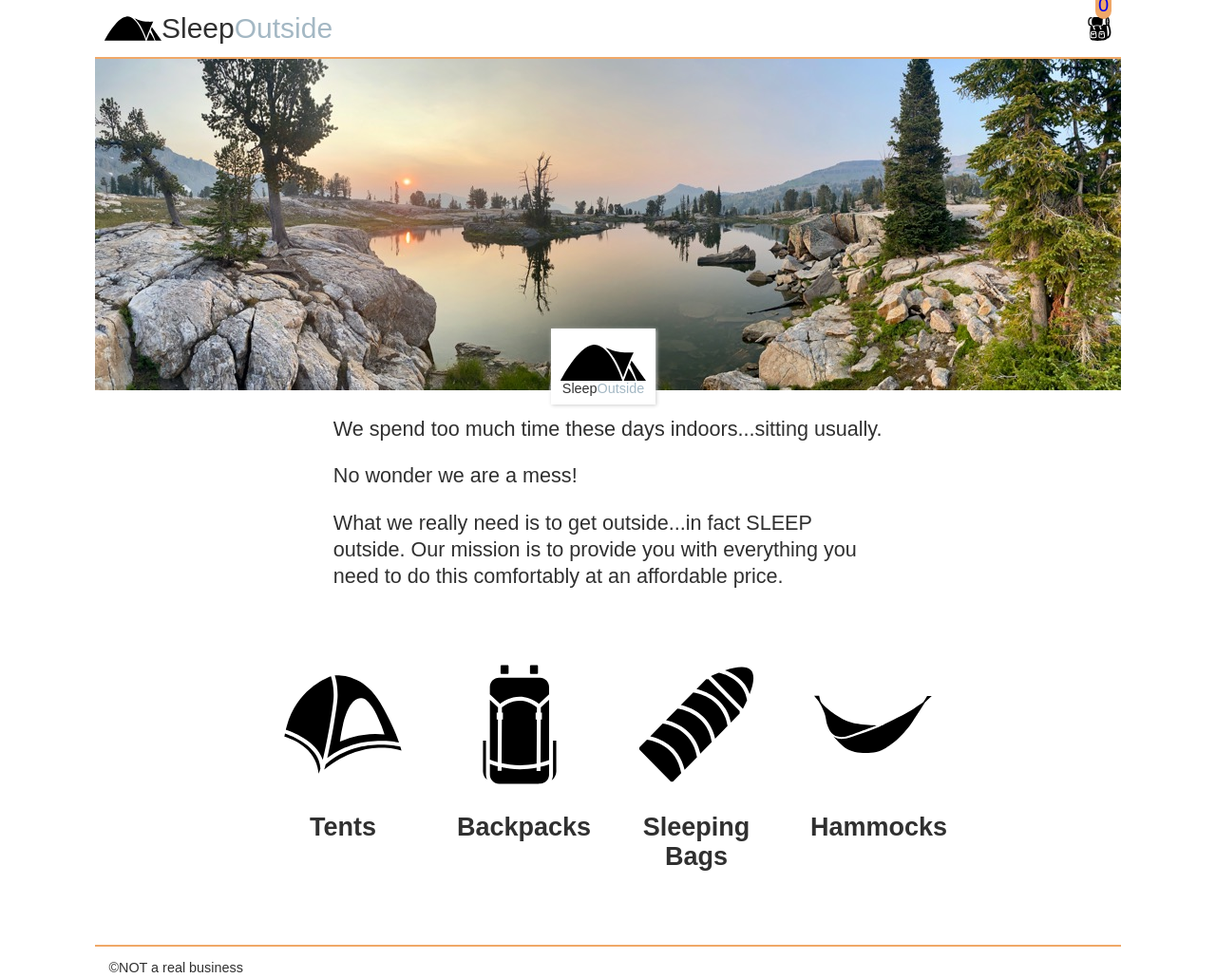
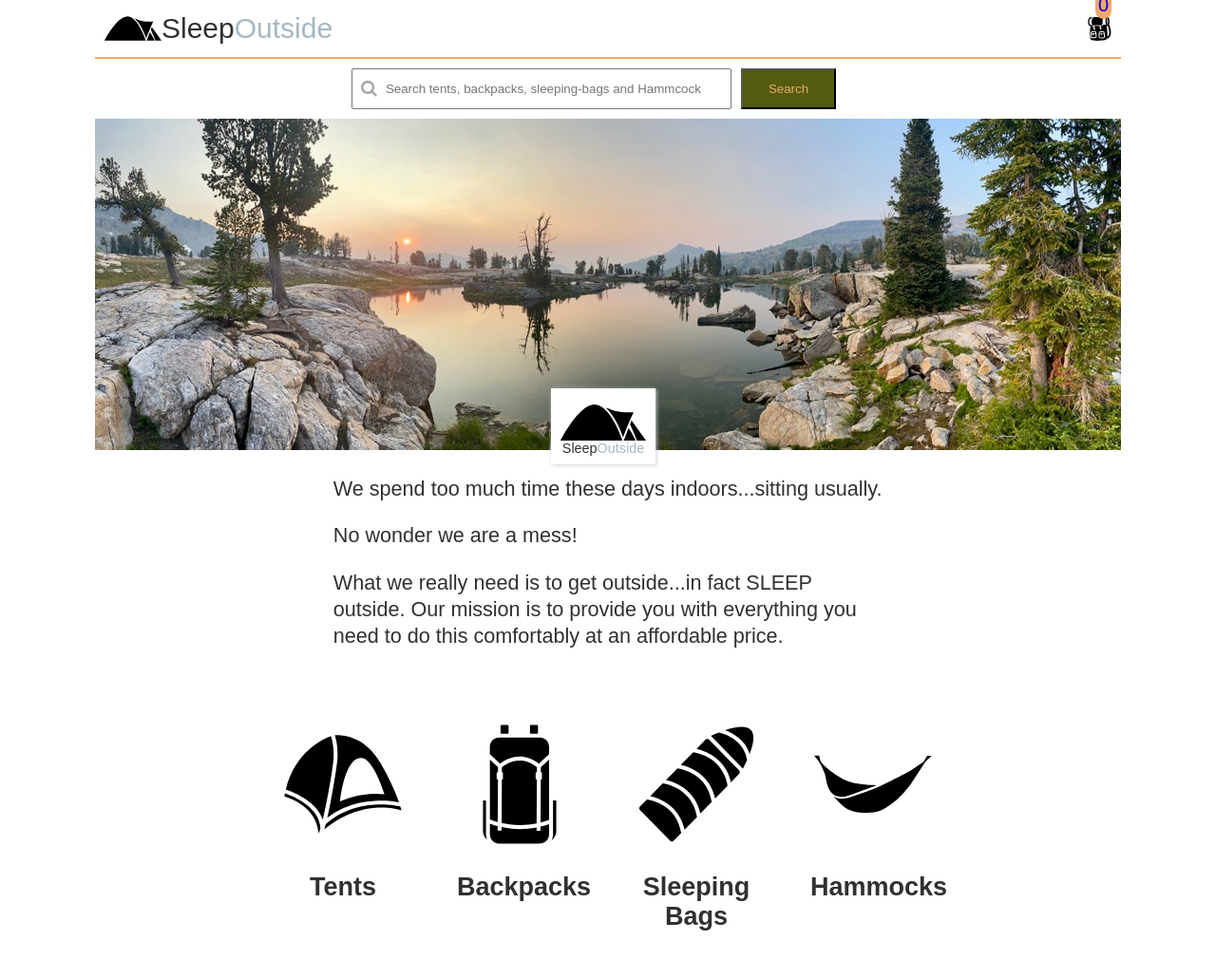
Before and after one commit to jpaulocts/wdd330, a website built with Vite: page src/index.html in a window 1280 px wide. Shown: the top 1030 px of the page at 95% size. Built offline with nearby package versions, Linux system fonts and the light colour scheme; no server answers.

Commit message:
search box completed

```diff
--- a/src/css/style.css
+++ b/src/css/style.css
@@ -30,6 +30,7 @@ header {
   justify-content: space-between;
   padding: 0 10px;
 }
+
 .logo {
   line-height: 60px;
   width: 245px;
@@ -262,6 +263,52 @@ button {
   font-size: medium;
   margin: 0.5rem;
 }
+/* Styling for the search Icons begin here  */
+
+/* body{
+  position: absolute;
+} */
+.search {
+  margin: 0 auto;
+  width: 50%;
+  margin-top: 10px;
+  margin-bottom: 10px;
+  display: flex;
+  gap: 10px;
+
+}
+.search i{
+  position: absolute;
+}
+i{
+  margin-left: 10px;
+  margin-top: 12px;
+  color: #aca8a8;
+}
+.search input{
+  padding: .75rem;
+  width: 25rem;
+  text-align: center;
+}
+
+.search .sear{
+  width: 100px;
+  background-color: #525b0f;
+  color: #f0a868;
+
+}
+
+
+
+
+/* Styling for the search Icon Ends here  */
+
+
+
+
+
+
+
 
 @media screen and (min-width: 500px) {
   body {
--- a/src/index.html
+++ b/src/index.html
@@ -5,9 +5,17 @@
     <meta name="viewport" content="width=device-width, initial-scale=1.0" />
     <title>Sleep Outside | Home</title>
     <link rel="stylesheet" href="/css/style.css" />
+    <link rel="stylesheet" href="https://cdnjs.cloudflare.com/ajax/libs/font-awesome/4.7.0/css/font-awesome.min.css">
   </head>
   <body>
     <header class="divider" id="main-header"></header>
+    <div>
+      <form action="" name="search-form" class="search" data-search-form>
+        <i class="fa fa-search icon" ></i>
+        <input type="text" name="search-text" placeholder=" Search tents, backpacks, sleeping-bags and Hammcock" data-search>
+        <input type="submit" value="Search" class="sear" data-submit>
+      </form>
+    </div>
     <main class="divider">
       <div class="hero">
         <img
@@ -68,5 +76,7 @@
     </main>
     <footer class="foot" id="main-footer"></footer>
     <script src="js/main.js" type="module"></script>
+    <script src="js/product-listing.js" type="module"></script>
+
   </body>
 </html>
--- a/src/js/main.js
+++ b/src/js/main.js
@@ -1,3 +1,2 @@
 import { loadHeaderFooter,  } from "./utils.mjs";
-
-loadHeaderFooter();
+// loadHeaderFooter();
--- a/src/js/product-listing.js
+++ b/src/js/product-listing.js
@@ -1,6 +1,6 @@
 import ExternalServices from "./ExternalServices.mjs";
 import ProductList from "./ProductList.mjs";
-import { loadHeaderFooter, getParams } from "./utils.mjs";
+import { loadHeaderFooter, getParams, getLocalStorage, setLocalStorage } from "./utils.mjs";
 
 loadHeaderFooter();
 
@@ -10,4 +10,25 @@ const dataSource = new ExternalServices();
 const element = document.querySelector(".product-list");
 const listElements = new ProductList(category, dataSource, element);
 
+
 listElements.init();
+
+const searchInput = document.querySelector("[data-search]");
+const searchForm = document.querySelector("[data-search-form]");
+
+
+searchForm.addEventListener("submit", (e) =>{
+    let searchValue = searchInput.value.toLowerCase();
+    if (searchValue) {
+        const categories = ["tents", "backpacks", "sleeping-bags", "hammocks"]
+        if (categories.includes(searchValue)) {
+            window.location.replace("./product-listing/index.html?category=" + searchValue)
+        } else {
+            alert("We can only search for 'tents', 'backpacks', 'sleeping-bags', 'hammocks'")
+        }
+    e.preventDefault();
+
+    }
+
+
+});
```
Also changed, not shown: src/product-listing/index.html (+1 -0 lines), src/public/partials/header.html (+1 -0 lines).
